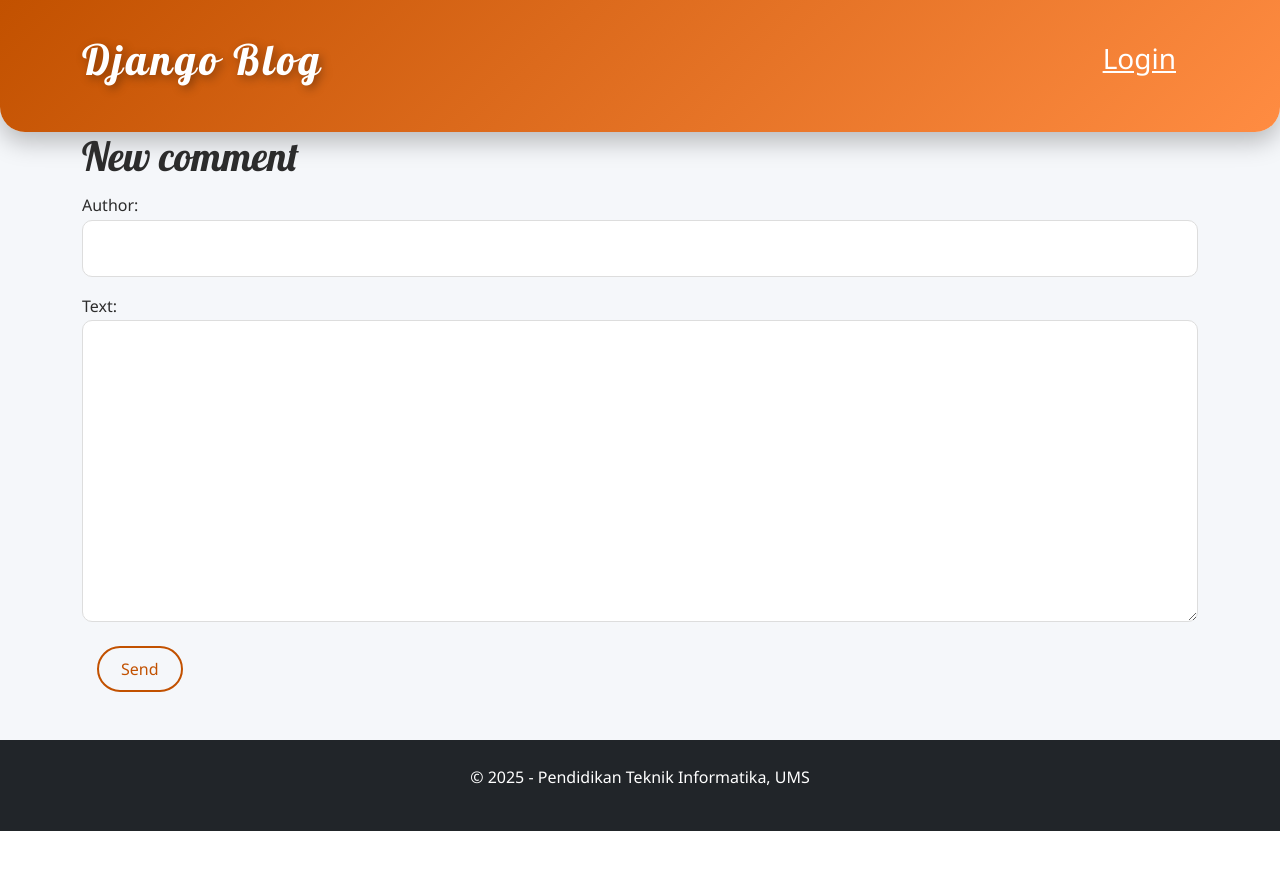
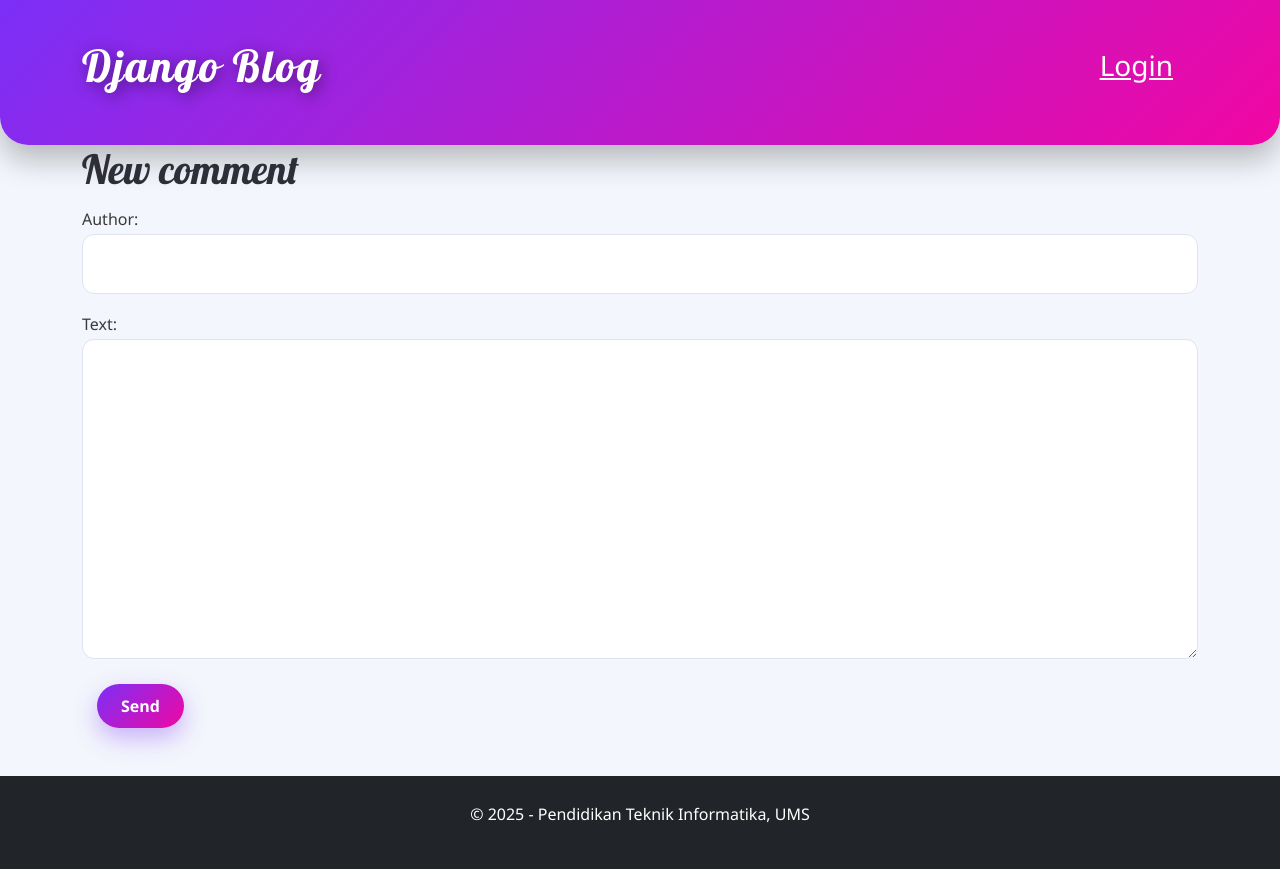
Before and after one commit to jafaryabdilah-hue/django-blog, a Django app: page /post/1/comment/ in a window 1280 px wide. Before the commit the page ends 831 px from the top, so only its background shows below. Run offline with Django 5.2, Linux system fonts and the light colour scheme; data comes from the database, SQL or seed files in the repository.

Commit message:
Update blog.css

```diff
--- a/blog/static/css/blog.css
+++ b/blog/static/css/blog.css
@@ -2,17 +2,19 @@
    GLOBAL STYLE
 ========================= */
 :root {
-    --primary: #C25100;
-    --secondary: #ff8c42;
-    --dark: #2c2c2c;
-    --light-bg: #f5f7fa;
+    --primary: #7b2ff7;
+    --secondary: #f107a3;
+    --accent: #1dd3b0;
+    --dark: #2e2e38;
+    --text: #3a3a3a;
+    --light-bg: #f3f6fc;
 }
 
 body {
     background: var(--light-bg);
     font-family: 'Segoe UI', Tahoma, Geneva, Verdana, sans-serif;
-    color: var(--dark);
-    line-height: 1.7;
+    color: var(--text);
+    line-height: 1.8;
 }
 
 /* =========================
@@ -20,35 +22,36 @@ body {
 ========================= */
 .page-header {
     background: linear-gradient(135deg, var(--primary), var(--secondary));
-    padding: 35px 45px;
-    box-shadow: 0 10px 25px rgba(0,0,0,0.25);
-    border-bottom-left-radius: 25px;
-    border-bottom-right-radius: 25px;
+    padding: 40px 55px;
+    box-shadow: 0 15px 30px rgba(0,0,0,0.25);
+    border-bottom-left-radius: 28px;
+    border-bottom-right-radius: 28px;
 }
 
 .page-header h1,
 .page-header h1 a {
     color: #ffffff;
-    font-size: 42px;
-    letter-spacing: 3px;
+    font-size: 44px;
+    letter-spacing: 2px;
     text-decoration: none;
-    text-shadow: 3px 3px 10px rgba(0,0,0,0.35);
+    text-shadow: 3px 3px 16px rgba(0,0,0,0.45);
 }
 
 /* =========================
-   TYPOGRAPHY
+   TITLES
 ========================= */
 h1, h2, h3, h4 {
     font-family: 'Lobster', cursive;
     margin-bottom: 12px;
+    color: var(--dark);
 }
 
 h2 {
-    font-size: 30px;
+    font-size: 32px;
 }
 
 .date {
-    color: #888;
+    color: #777;
     font-size: 14px;
 }
 
@@ -114,16 +118,17 @@ h2 {
 .post-form textarea,
 .post-form input {
     width: 100%;
-    border-radius: 10px;
-    border: 1px solid #ddd;
-    padding: 14px;
-    transition: border-color 0.3s ease, box-shadow 0.3s ease;
+    border-radius: 12px;
+    border: 1px solid #dfe3ef;
+    padding: 15px;
+    transition: all 0.3s ease;
+    background: #ffffff;
 }
 
 .post-form textarea:focus,
 .post-form input:focus {
-    border-color: var(--primary);
-    box-shadow: 0 0 0 4px rgba(194,81,0,0.15);
+    border-color: var(--secondary);
+    box-shadow: 0 0 0 5px rgba(241, 7, 163, 0.18);
     outline: none;
 }
 
@@ -134,35 +139,33 @@ h2 {
     color: #ffffff;
     float: right;
     font-size: 28px;
-    margin-right: 22px;
+    margin-right: 25px;
     transition: transform 0.3s ease, opacity 0.3s ease;
 }
 
 .top-menu:hover {
     transform: scale(1.15);
-    opacity: 0.85;
-    color: #ffffff;
+    opacity: 0.9;
 }
 
 /* =========================
    BUTTON
 ========================= */
 .btn-secondary {
-    color: var(--primary);
-    background: transparent;
-    border: 2px solid var(--primary);
+    color: #ffffff;
+    background: linear-gradient(135deg, var(--primary), var(--secondary));
+    border: none;
     border-radius: 30px;
-    padding: 9px 22px;
+    padding: 10px 24px;
     margin-left: 15px;
-    font-weight: 500;
-    transition: all 0.3s ease;
+    font-weight: 600;
+    transition: all 0.35s ease;
+    box-shadow: 0 10px 25px rgba(123, 47, 247, 0.35);
 }
 
 .btn-secondary:hover {
-    color: #ffffff;
-    background: linear-gradient(135deg, var(--primary), var(--secondary));
-    border-color: transparent;
-    box-shadow: 0 10px 25px rgba(194,81,0,0.45);
+    transform: translateY(-3px);
+    box-shadow: 0 18px 40px rgba(241, 7, 163, 0.45);
 }
 
 /* =========================
```
Also changed, not shown: other parts of blog/static/css/blog.css (+14 -13 lines).
